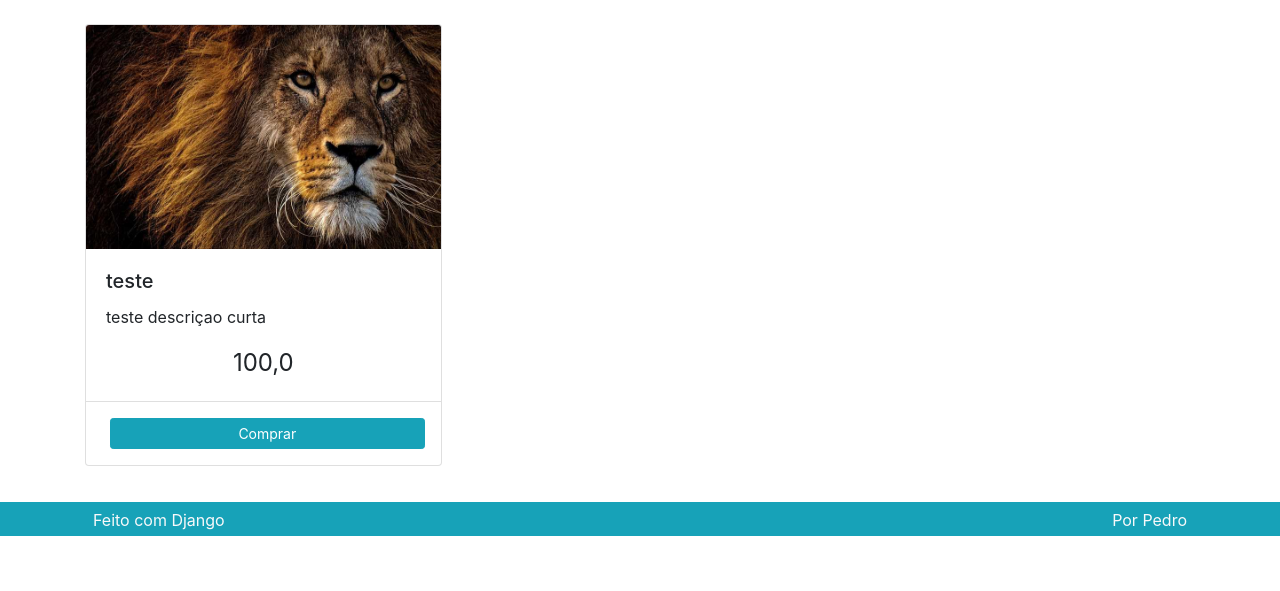
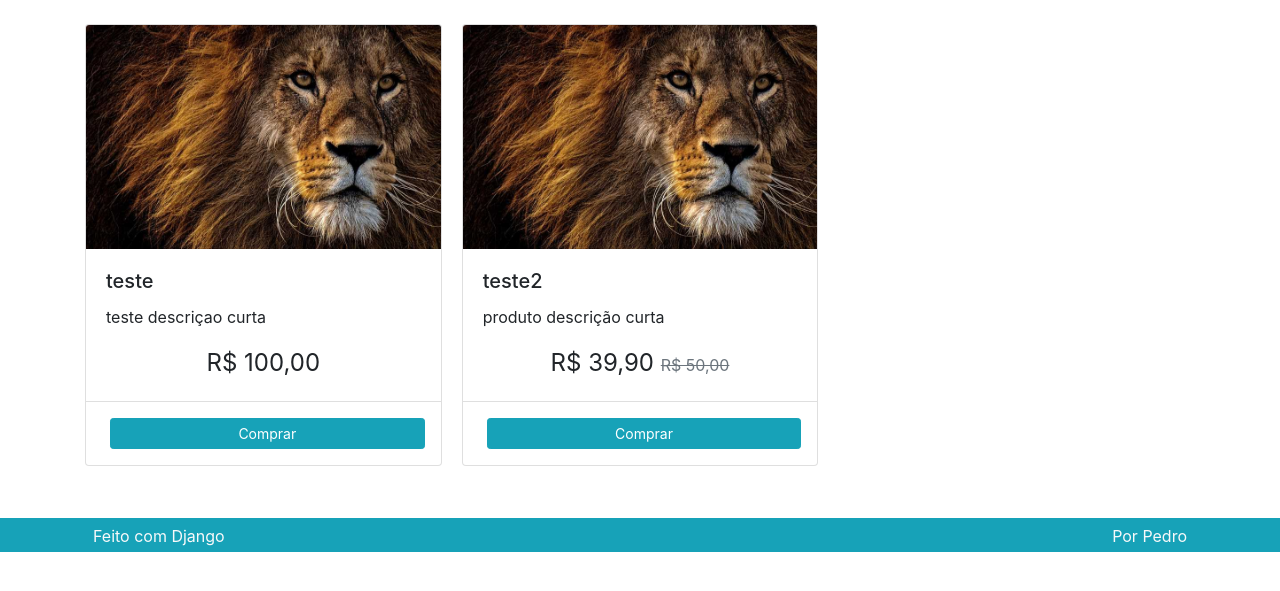
Before and after one commit to PedroH-Teixeira/projeto-ecommerce, a Django app: page / in a window 1280 px wide. Shown: the part 56-647 px from the top of the page. Run offline with Django 4.2, Linux system fonts and the light colour scheme; data comes from the database, SQL or seed files in the repository; some libraries are stand-ins or nearby versions.

Commit message:
Finalizado paginação

```diff
--- a/produto/admin.py
+++ b/produto/admin.py
@@ -8,7 +8,7 @@
 
 class ProdutoAdmin(admin.ModelAdmin):
     list_display = ['nome','descricao_curta','preco_marketing',
-                    'preco_marketing_promocial']
+                    'preco_marketing_promocional']
     inlines = [
         VariacaoInline
     ]
--- a/produto/models.py
+++ b/produto/models.py
@@ -15,7 +15,7 @@
         upload_to = 'produto_imagens/%Y/%m/', blank=True, null=True)
     slug = models.SlugField(unique=True, blank=True, null=True)
     preco_marketing = models.FloatField(verbose_name='Preço')
-    preco_marketing_promocial = models.FloatField(default=0, verbose_name='Preço com desconto')
+    preco_marketing_promocional = models.FloatField(default=0, verbose_name='Preço com desconto')
     tipo = models.CharField(
         default = 'V',
         max_length = 1,
--- a/produto/templates/produto/lista.html
+++ b/produto/templates/produto/lista.html
@@ -1,4 +1,5 @@
 {% extends 'base.html' %}
+{% load omfilters %}
 
 {% block conteudo %}
 <div class="row">
@@ -19,20 +20,20 @@
 
                         {% if produto.preco_marketing_promocional %}
                         <span class="product-price">
-                            {{ produto.preco_marketing_promocional }}
+                            {{ produto.preco_marketing_promocional | formata_preco }}
                         </span>
                         <span class="product-old-price text-muted">
-                            {{ produto.preco_marketing }}
+                            {{ produto.preco_marketing | formata_preco }}
                         </span>
                         {% else %}
                         <span class="product-price">
-                            {{ produto.preco_marketing }}
+                            {{ produto.preco_marketing | formata_preco }}
                         </span>
                         {% endif %}
                     </div>
                 </div>
                 <div class="card-footer bg-transparent border-top-light-custom text-center">
-                    <a href="post.html" class="btn btn-primary btn-sm m-1 btn-block">
+                    <a href="{{ produto.slug }}" class="btn btn-primary btn-sm m-1 btn-block">
                         <i class="fa fa-shopping-cart" aria-hidden="true"></i>
                         Comprar
                     </a>
@@ -47,4 +48,10 @@
     </div>
 </div>
 
+<div class="row mt-3">
+    <div class="col">
+        {% include 'parciais/_pagination.html' %}
+    </div>
+</div>
+
 {% endblock %}
--- /dev/null
+++ b/produto/templatetags/omfilters.py
@@ -0,0 +1,8 @@
+from django.template import Library
+from utils import utils
+
+register = Library()
+
+@register.filter
+def formata_preco(val):
+    return utils.formata_preco(val)
--- a/produto/views.py
+++ b/produto/views.py
@@ -9,6 +9,7 @@
     model = models.Produto
     template_name = 'produto/lista.html'
     context_object_name = 'produtos'
+    paginate_by = 10
 
 class DetalheProduto(View):
     pass
--- /dev/null
+++ b/utils/utils.py
@@ -0,0 +1,2 @@
+def formata_preco(val):
+    return f'R$ {val:.2f}'.replace('.',',')
```
Also changed, not shown: db.sqlite3, media/produto_imagens/2022/10/lion-3576045_960_720_qkS0DCM.jpg (added), produto/migrations/0007_alter_produto_preco_marketing_and_more.py (added), produto/migrations/0008_rename_preco_marketing_promocial_produto_preco_marketing_promocional.py (added), produto/templatetags/__init__.py (added), templates/parciais/_messages.html (renamed from arquivos_ext/parciais/_messages.html), templates/parciais/_pagination.html (renamed from arquivos_ext/parciais/_pagination.html).
